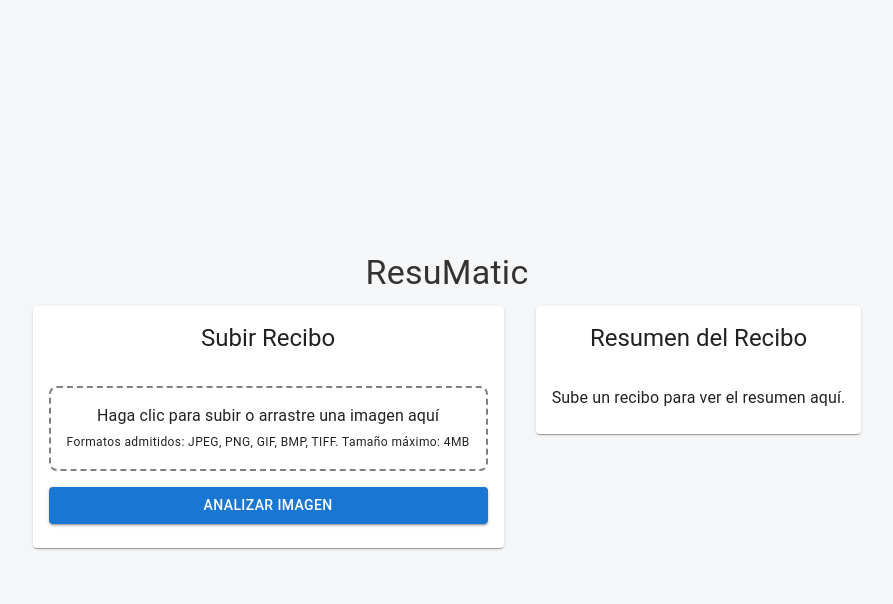
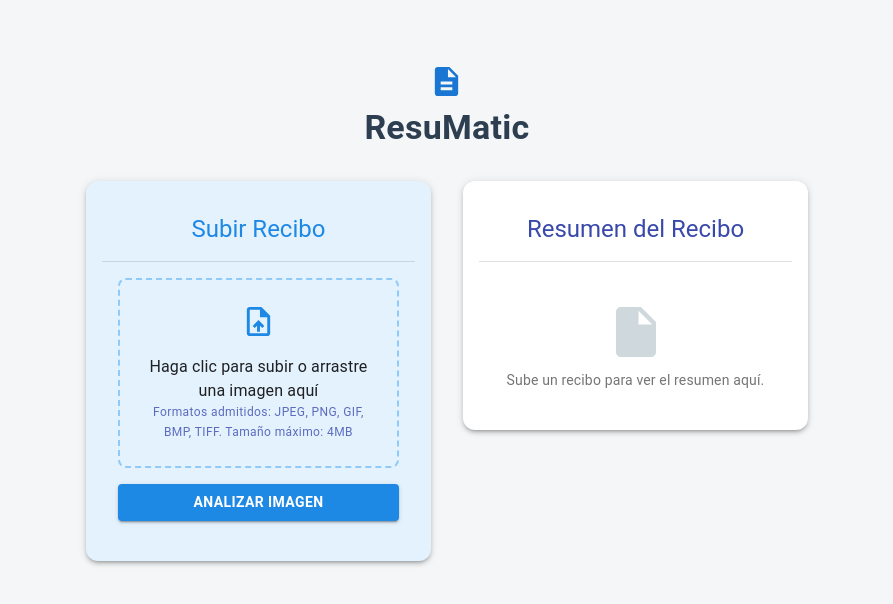
Before and after one commit to AlejandroMarroquin18/ResuMatic, a React (Vite) app in the folder Frontend/: page / in a window 1280 px wide. Shown: the top 604 px of the page, without its empty margins (193-1086 px from the left). Built offline with nearby package versions, Linux system fonts and the light colour scheme.

Commit message:
Ajustes de estilo y diseño de la interfaz

```diff
--- a/Frontend/package.json
+++ b/Frontend/package.json
@@ -12,6 +12,7 @@
   "dependencies": {
     "@emotion/react": "^11.13.3",
     "@emotion/styled": "^11.13.0",
+    "@mui/icons-material": "^6.1.5",
     "@mui/material": "^6.1.5",
     "react": "^18.3.1",
     "react-dom": "^18.3.1",
--- a/Frontend/src/pages/ResuMatic.jsx
+++ b/Frontend/src/pages/ResuMatic.jsx
@@ -1,6 +1,6 @@
-// ResuMatic.jsx
 import React, { useState } from 'react';
-import { Box, Button, Typography, Tabs, Tab, Card, CardContent, CardHeader } from '@mui/material';
+import { Box, Button, Typography, Tabs, Tab, Card, CardContent, CardHeader, Divider, Grid } from '@mui/material';
+import { UploadFile, Description, BarChart, Payment, InsertDriveFile } from '@mui/icons-material';
 
 export default function ResuMatic() {
   const [file, setFile] = useState(null);
@@ -44,33 +44,49 @@ export default function ResuMatic() {
   };
 
   return (
-    <Box sx={{ padding: 4 }}>
-      <Typography variant="h4" gutterBottom>
+    <Box sx={{ padding: 4, backgroundColor: '#f4f6f8', minHeight: '100vh', textAlign: 'center' }}>
+      {/* Título centrado con icono y descripción */}
+      <Box sx={{ display: 'flex', flexDirection: 'column', alignItems: 'center', mb: 4 }}>
+        <Description fontSize="large" color="primary" />
+        <Typography variant="h4" sx={{ color: '#2c3e50', fontWeight: 'bold', mt: 1 }}>
           ResuMatic
         </Typography>
+      </Box>
 
-      <div className="card-container">
-        <Card>
-          <CardHeader title="Subir Recibo" />
-          <CardContent>
+      <Grid container spacing={4} justifyContent="center">
+        {/* Card de Subir Recibo */}
+        <Grid item xs={12} md={5}>
+          <Card sx={{ backgroundColor: '#e3f2fd', borderRadius: 3, boxShadow: 3, padding: 2 }}>
+            <CardHeader title="Subir Recibo" sx={{ color: '#1e88e5', textAlign: 'center' }} />
+            <Divider />
+            <CardContent sx={{ textAlign: 'center', position: 'relative' }}>
               <Box
                 sx={{
-                border: '2px dashed grey',
+                  border: '2px dashed #90caf9',
                   borderRadius: 2,
-                padding: 2,
-                textAlign: 'center',
+                  padding: 3,
                   cursor: 'pointer',
+                  wordWrap: 'break-word',  // Permite que el texto se ajuste en varias líneas si es necesario
+                  '&:hover': { backgroundColor: '#e3f2fd' },
                 }}
                 onClick={() => document.getElementById('fileInput').click()}
               >
                 {file ? (
-                <Typography variant="body1" color="primary">
+                  <Typography
+                    variant="body1"
+                    color="primary"
+                    sx={{
+                      display: 'inline-block',
+                      textAlign: 'center',
+                    }}
+                  >
                     Archivo seleccionado: {file.name}
                   </Typography>
                 ) : (
                   <>
+                    <UploadFile fontSize="large" sx={{ color: '#1e88e5', marginBottom: 1 }} />
                     <Typography variant="body1">Haga clic para subir o arrastre una imagen aquí</Typography>
-                  <Typography variant="caption">
+                    <Typography variant="caption" display="block" sx={{ color: '#5c6bc0' }}>
                       Formatos admitidos: JPEG, PNG, GIF, BMP, TIFF. Tamaño máximo: 4MB
                     </Typography>
                   </>
@@ -83,39 +99,67 @@ export default function ResuMatic() {
                   accept=".jpg,.jpeg,.png,.gif,.bmp,.tiff"
                 />
               </Box>
-            <Button variant="contained" fullWidth sx={{ marginTop: 2 }} onClick={analyzeImage}>
+              <Button
+                variant="contained"
+                fullWidth
+                sx={{
+                  marginTop: 2,
+                  backgroundColor: '#1e88e5',
+                  color: '#fff',
+                  fontWeight: 'bold',
+                  '&:hover': { backgroundColor: '#1565c0' },
+                }}
+                onClick={analyzeImage}
+              >
                 Analizar Imagen
               </Button>
             </CardContent>
           </Card>
+        </Grid>
 
-        <Card>
-          <CardHeader title="Resumen del Recibo" />
+        {/* Card de Resumen del Recibo */}
+        <Grid item xs={12} md={5}>
+          <Card sx={{ borderRadius: 3, boxShadow: 3, padding: 2 }}>
+            <CardHeader title="Resumen del Recibo" sx={{ color: '#3949ab', textAlign: 'center' }} />
+            <Divider />
             <CardContent>
               {billData ? (
                 <>
-                <Tabs value={tabValue} onChange={handleTabChange}>
-                  <Tab label="Todos" />
-                  <Tab label="Consumo" />
-                  <Tab label="Pago" />
+                  <Tabs
+                    value={tabValue}
+                    onChange={handleTabChange}
+                    textColor="primary"
+                    indicatorColor="primary"
+                    centered
+                    sx={{ marginBottom: 2 }}
+                  >
+                    <Tab icon={<Description />} label="Todos" />
+                    <Tab icon={<BarChart />} label="Consumo" />
+                    <Tab icon={<Payment />} label="Pago" />
                   </Tabs>
 
                   {tabValue === 0 && (
-                  <Box sx={{ marginTop: 2 }}>
+                    <Box sx={{ marginTop: 2, textAlign: 'left', color: '#2c3e50' }}>
                       <Typography>Servicio: {billData.service}</Typography>
-                    <Typography>Contrato: {billData.contractNumber}</Typography>
-                    <Typography>Consumo actual: {billData.currentConsumption} kWh</Typography>
-                    <Typography>Monto a pagar: ${billData.totalAmount}</Typography>
-                    <Typography>Fecha de vencimiento: {billData.dueDate}</Typography>
+                      <Typography>Número de Contrato: {billData.contractNumber}</Typography>
+                      <Typography>Consumo Actual: {billData.currentConsumption} kWh</Typography>
+                      <Typography>Monto a Pagar: ${billData.totalAmount}</Typography>
+                      <Typography>Fecha de Vencimiento: {billData.dueDate}</Typography>
                     </Box>
                   )}
                 </>
               ) : (
-              <Typography>Sube un recibo para ver el resumen aquí.</Typography>
+                <Box sx={{ display: 'flex', flexDirection: 'column', alignItems: 'center', color: '#757575', mt: 3 }}>
+                  <InsertDriveFile fontSize="large" sx={{ fontSize: 60, color: '#cfd8dc' }} />
+                  <Typography variant="body2" sx={{ mt: 1 }}>
+                    Sube un recibo para ver el resumen aquí.
+                  </Typography>
+                </Box>
               )}
             </CardContent>
           </Card>
-      </div>
+        </Grid>
+      </Grid>
     </Box>
   );
 }
```
Also changed, not shown: 1 other file (tests, documents, lock files or other folders). Lines whose indentation alone changed are shown as unchanged.
